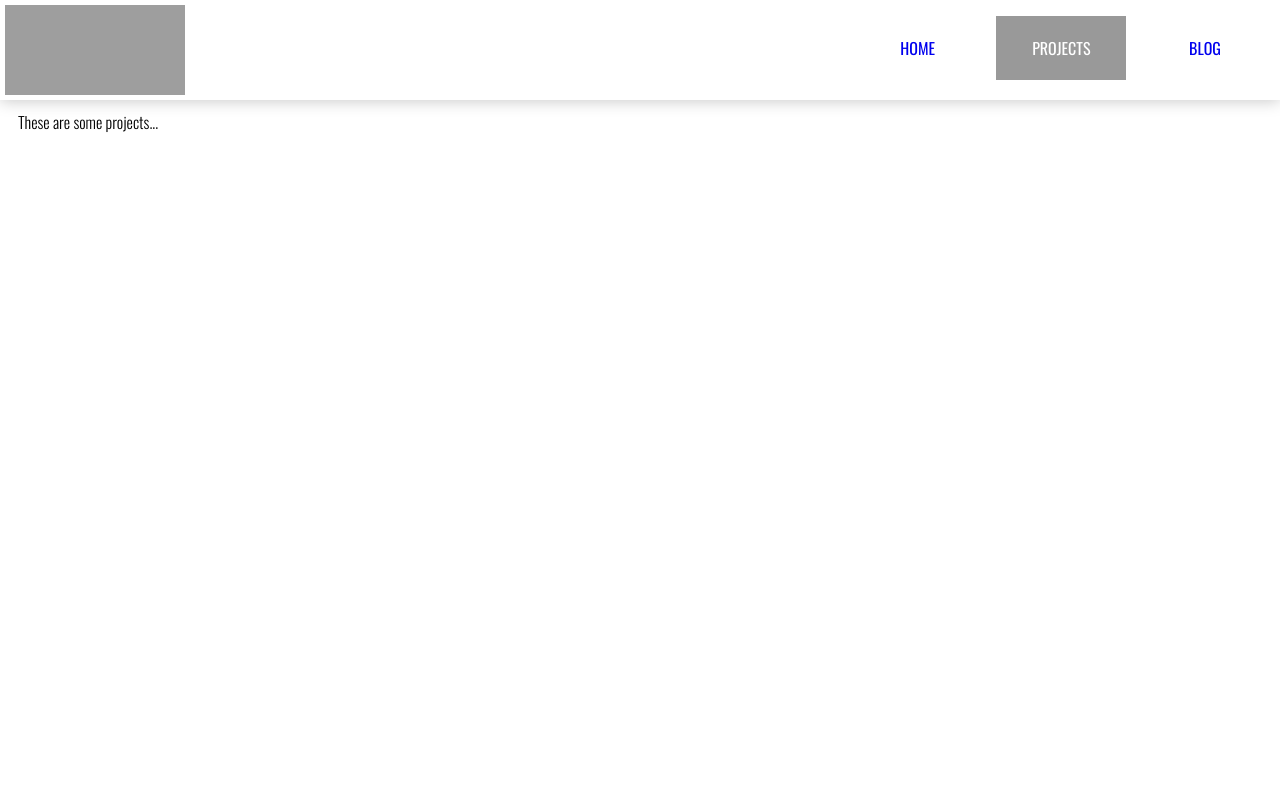
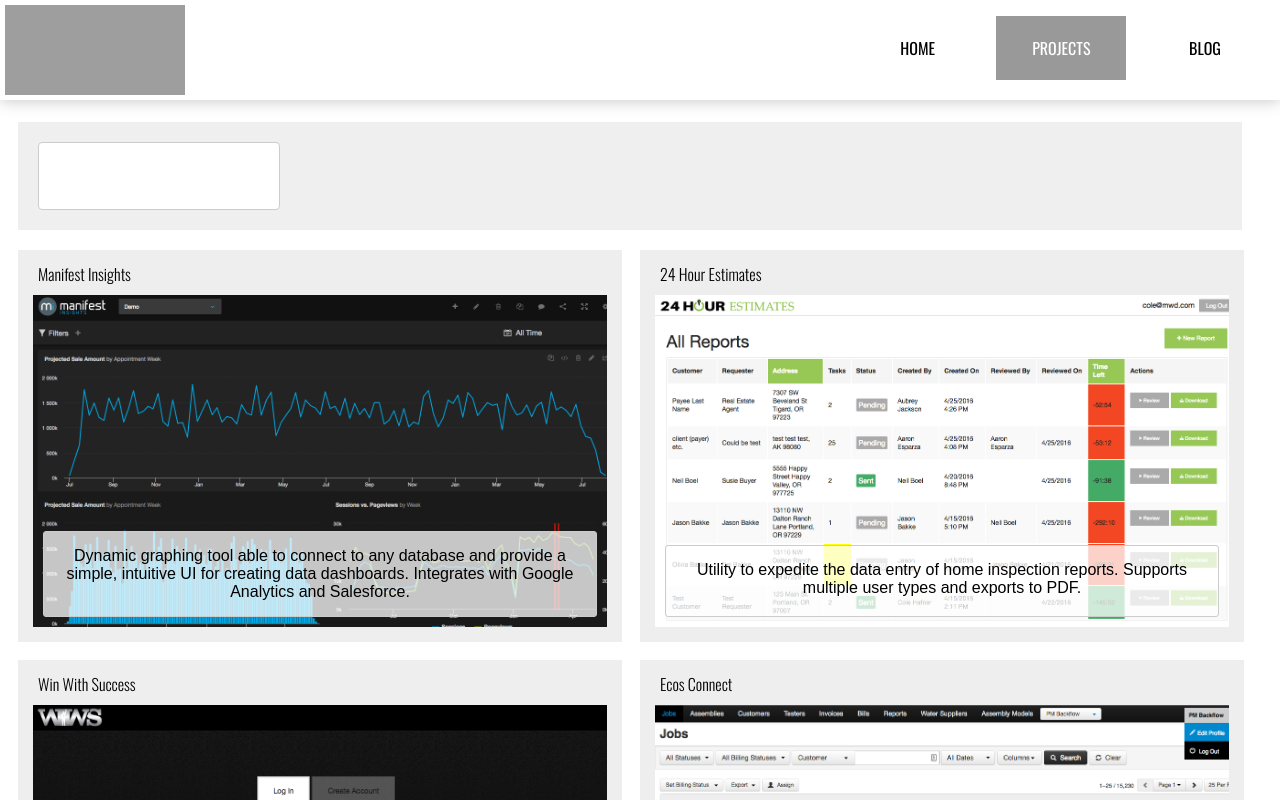
Before and after one commit to coleHafner/v2.colehafner.com, a plain HTML site: page index.html in a window 1280 px wide. Both pictures are taken after a click on the link "PROJECTS". Shown: the top 800 px of the page. Drawn offline with nearby package versions, Linux system fonts and the light colour scheme; some packages are replaced by stand-ins of ours; grey boxes are pictures that could not be loaded.

Commit message:
added projects page.

```diff
--- /dev/null
+++ b/css/style.css
@@ -0,0 +1,175 @@
+body {
+	margin-top: 100px;
+	padding: 10px;
+	font-family: arial;
+}
+
+.app-nav {
+	position: fixed;
+	height: 100px;
+	left: 0;
+	right: 0;
+	top: 0;
+	background-color: #fff;
+	box-shadow: 0 1px 15px rgba(0,0,0, .22);
+	font-family: 'Oswald', sans-serif;
+	font-weight: 400;
+	z-index: 1000;
+}
+
+h4 {
+	font-family: 'Oswald', sans-serif;
+	font-weight: 300;
+}
+
+.app-nav .logo {
+	background: url(http://v1.colehafner.com/images/logo.png) center center no-repeat;
+	background-color: #ff0000;
+	width: 180px;
+	height: 90px;
+	margin-top: 5px;
+	margin-left: 5px;
+
+	float: left;
+}
+
+.app-nav ul {
+	float: right;
+}
+
+.app-nav ul li {
+	display: inline-block;
+}
+
+.app-nav ul li a {
+	padding: 20px;
+	display: block;
+	text-decoration: none;
+	padding-left: 25px;
+	padding-right: 25px;
+	min-width: 80px;
+	text-align: center;
+	margin-right: 10px;
+}
+
+.app-nav ul li a:hover, .app-nav ul li a.active {
+	background-color: #999;
+	color: #fff;
+	transition-property: 'background-color';
+	transition-duration: 1s;
+	cursor: pointer;
+}
+
+.clearfix:after {
+	visibility: hidden;
+	display: block;
+	font-size: 0;
+	content: " ";
+	clear: both;
+	height: 0;
+}
+
+.clearfix {
+   display: inline-block;
+}
+
+* html .clearfix {
+   height: 1%;
+}
+
+.clearfix {
+   display: block;
+}
+
+.projects .filters {
+	margin-bottom: 20px;
+	margin-right: 20px;
+	margin-top: 12px;
+	font-size: 15px;
+	background-color: #efefef;
+}
+
+.projects .filters .inner {
+	padding: 20px;
+}
+
+.projects .filters .inner input[type=text] {
+	padding: 20px;
+	border-radius: 4px;
+	width: 200px;
+	border: 1px solid #ccc;
+	font-size: 22px;
+}
+
+.projects ul {
+	margin: 0;
+	padding: 0;
+	list-style: none;
+}
+
+.projects ul li {
+	display: block;
+	width: 50%;
+	margin-bottom: 10px;
+	float: left;
+	height: 400px;
+}
+
+.projects ul li h4 {
+	padding: 0;
+	margin: 0;
+	margin-bottom: 10px;
+}
+
+/*.projects ul li.odd {
+	float: right;
+}
+
+.projects ul li.even {
+	float: left;
+}*/
+
+.projects ul li .panel {
+	position: relative;
+	padding: 20px;
+	padding-top: 12px;
+	background-color: #eee;
+	height: 90%;
+	margin-right: 18px;
+}
+
+.projects ul li .inner {
+	position: absolute;
+	top: 45px;
+	right: 15px;
+	bottom: 15px;
+	left: 15px;
+	background-color: #fff;
+	padding: 10px;
+	display: block;
+}
+
+.projects ul li .inner .desc {
+    background-color: rgba(255, 255, 255, .75);
+    padding: 15px;
+    border-radius: 3px;
+    color: #000;
+	position: absolute;
+	bottom: 10px;
+	left: 10px;
+	right: 10px;
+	min-height: 40px;
+	text-align: center;
+	border: 1px solid #ccc;
+}
+
+.projects ul li a img {
+	width: 80%;
+}
+
+@media (max-width: 1100px) {
+	.projects ul li {
+		display: block;
+		width: 100%;
+	}
+}
--- a/index.html
+++ b/index.html
@@ -6,189 +6,81 @@
 		<meta charset="UTF-8">
 		<meta name="viewport" content="width=device-width, initial-scale=1.0">
 
+		<script src="https://cdnjs.cloudflare.com/ajax/libs/jquery/2.2.3/jquery.js"></script>
 		<script src="https://ajax.googleapis.com/ajax/libs/angularjs/1.4.5/angular.min.js"></script>
 		<script src="https://cdnjs.cloudflare.com/ajax/libs/angular-ui-router/0.2.18/angular-ui-router.js"></script>
 
 		<link href='https://fonts.googleapis.com/css?family=Oswald:400,300' rel='stylesheet' type='text/css'>
+		<link href='css/style.css' rel='stylesheet' type='text/css'>
 
 		<script type="text/javascript">
-			angular.module('cjh', ['ui.router'])
-
-			.directive('appNav', [function() {
-				return {
-					restrict: 'E',
-					replace: true,
-					templateUrl: 'app-nav.html',
-					controller: ['$scope', '$window', function($scope, $window) {
-
-						$scope.selected = 'home';
-
-						$scope.$root.$on('$stateChangeSuccess', function($event, toState, toParams, fromState, fromParams) {
-							var newTitle = 'colehafner.com - ' + toState.name;
-							//console.log('oldTitle', $window.document.title, 'newTitle', newTitle);
-							$window.document.title = newTitle;
-							$scope.selected = toState.name;
-						});
-					}]
-				};
-			}])
-
-			.config([
-				'$stateProvider',
-				'$urlRouterProvider',
-			function (
-				$stateProvider,
-				$urlRouterProvider
-			) {
-				$stateProvider
-					.state('home', {
-						url: '/',
-						controller: 'HomeCtrl as ctrl',
-						templateUrl: 'home.html'
-					})
-
-					.state('projects', {
-						url: '/projects',
-						controller: 'ProjectsCtrl as ctrl',
-						templateUrl: 'projects.html'
-					})
-
-					.state('blog', {
-						url: '/blog',
-						controller: 'BlogCtrl as ctrl',
-						templateUrl: 'blog.html'
-					});
-
-				$urlRouterProvider.otherwise('/');
-			}])
-
-			.controller('HomeCtrl', [
-				'$scope',
-			function(
-				$scope
-			) {
-
-			}])
-
-			.controller('ProjectsCtrl', [
-				'$scope',
-			function(
-				$scope
-			) {
-
-			}])
-
-			.controller('BlogCtrl', [
-				'$scope',
-			function(
-				$scope
-			) {
-
-			}]);
+			angular.module('cjh', ['ui.router']);
 		</script>
 
-		<style type="text/css">
-			body {
-				margin-top: 100px;
-				padding: 10px;
-				font-family: 'Oswald', sans-serif;
-				font-weight: 300;
-			}
-
-			.app-nav {
-				position: fixed;
-				height: 100px;
-				left: 0;
-				right: 0;
-				top: 0;
-				background-color: #fff;
-				box-shadow: 0 1px 15px rgba(0,0,0, .22);
-				font-weight: 400;
-			}
-
-			.app-nav .logo {
-				background: url(http://v1.colehafner.com/images/logo.png) center center no-repeat;
-				background-color: #ff0000;
-				width: 180px;
-				height: 90px;
-				margin-top: 5px;
-				margin-left: 5px;
-
-				float: left;
-			}
-
-			.app-nav ul {
-				float: right;
-			}
-
-			.app-nav ul li {
-				display: inline-block;
-			}
-
-			.app-nav ul li a {
-				padding: 20px;
-				display: block;
-				text-decoration: none;
-				padding-left: 25px;
-				padding-right: 25px;
-				min-width: 80px;
-				text-align: center;
-				margin-right: 10px;
-			}
-
-			.app-nav ul li a:hover, .app-nav ul li a.active {
-				background-color: #999;
-				color: #fff;
-			}
-
-			.clearfix:after {
-				visibility: hidden;
-				display: block;
-				font-size: 0;
-				content: " ";
-				clear: both;
-				height: 0;
-			}
-
-		   .clearfix {
-			   display: inline-block;
-		   }
-
-		   * html .clearfix {
-			   height: 1%;
-		   }
-
-		   .clearfix {
-			   display: block;
-		   }
-		</style>
+		<script src="js/routes.js"></script>
+		<script src="js/controllers.js"></script>
+		<script src="js/directives.js"></script>
 
 	</head>
 	<body ng-app="cjh">
 		<app-nav></app-nav>
-
 		<div ui-view></div>
 
 		<script type="text/ng-template" id="home.html">
-			<p>This is the content of the template</p>
-			{{ farts }}
+			home...
 		</script>
 
 		<script type="text/ng-template" id="projects.html">
-			These are some projects...
+			<div class="projects">
+
+				<div class="filters">
+					<div class="inner">
+						<input type="text" ng-model="search.text" />
+					</div>
+				</div>
+
+				<ul>
+					<li ng-repeat="p in ctrl.projects" ng-class="{odd: $odd, even: $even}">
+						<div class="panel">
+							<h4>{{ p.name }}</h4>
+							<a class="inner"
+								href="{{ p.url }}"
+								target="_blank"
+								style="background-image: url({{p.img}}); background-size: cover;">
+								<div class="desc">{{ p.desc }}</div>
+							</a>
+						</div>
+					</li>
+				</ul>
+			</div>
 		</script>
 
 		<script type="text/ng-template" id="blog.html">
-			BLOGGGGGG...
+			blog...
 		</script>
 
-		<script type="text/ng-template" id="app-nav.html">
+		<script type="text/ng-template" id="nav.html">
 			<div class="app-nav clearfix">
 				<div class="logo"></div>
 				<ul>
-					<li><a ui-sref="home" ng-class="{active: selected === 'home'}">HOME</a></li>
-					<li><a ui-sref="projects" ng-class="{active: selected === 'projects'}">PROJECTS</a></li>
-					<li><a ui-sref="blog" ng-class="{active: selected === 'blog'}">BLOG</a></li>
+					<li>
+						<a ng-class="{active: selected === 'home'}"
+							ng-click="activate($event, 'home')">
+							HOME
+						</a>
+					</li>
+					<li>
+						<a ng-class="{active: selected === 'projects'}"
+							ng-click="activate($event, 'projects')">
+							PROJECTS
+						</a>
+					</li>
+					<li>
+						<a ng-class="{active: selected === 'blog'}"
+							ng-click="activate($event, 'blog')">
+							BLOG
+						</a>
+					</li>
 				</ul>
 			</div>
 		</script>
--- /dev/null
+++ b/js/controllers.js
@@ -0,0 +1,81 @@
+angular.module('cjh')
+
+.controller('HomeCtrl', ['$scope', function($scope) {
+
+}])
+
+.controller('ProjectsCtrl', ['$scope', function($scope) {
+	var ctrl = this;
+	ctrl.projects = [{
+			name: 'Manifest Insights',
+			img: 'images/manifestinsights.com.png',
+			url: 'https://demo.manifestinsights.com/single/#6K8IQZ3Pd3',
+			tags: ['angular', 'php', 'mysql', 'highcharts', 'html5', 'css', 'grunt', 'bower', 'composer'],
+			desc: 'Dynamic graphing tool able to connect to any database and provide a simple, intuitive UI for creating data dashboards. Integrates with Google Analytics and Salesforce.',
+			coolPoints: 1000,
+			role: 'Early Team Member/Current Project Lead'
+
+		}, {
+			name: '24 Hour Estimates',
+			img: 'images/24hourestimates.com.png',
+			url: 'https://app.24hourestimates.com',
+			tags: ['angular', 'php', 'mysql', 'highcharts', 'html5', 'css', 'grunt', 'bower', 'composer', 'vagrant', 'TCPDF', 'sass'],
+			desc: 'Utility to expedite the data entry of home inspection reports. Supports multiple user types and exports to PDF.',
+			coolPoints: 300,
+			role: 'Sole Contributor'
+		}, {
+			name: 'Win With Success',
+			img: 'images/winwithsuccess.com.png',
+			url: 'http://app.winwithsuccess.staging.manifestwebdesign.com',
+			tags: ['angular', 'php', 'mysql', 'highcharts', 'html5', 'css', 'grunt', 'bower', 'composer', 'vagrant', 'sass'],
+			desc: 'Survey tool that helps companys determine their employee\'s perception of their brand.',
+			coolPoints: 200,
+			role: 'Project Lead'
+		}, {
+			name: 'Ecos Connect',
+			img: 'images/ecosconnect.com.png',
+			url: 'https://secure.ecosconnect.com',
+			tags: ['angular', 'php', 'mysql', 'highcharts', 'html5', 'css', 'grunt', 'bower', 'composer', 'vagrant'],
+			desc: 'Designed for the backflow testing industry, this app streamlines the workflow between backflow testing companies and water suppliers.',
+			coolPoints: 800,
+			role: 'Project Lead'
+		}, {
+			name: 'Engoso Analytics',
+			img: 'images/ensogoanalytics.com.png',
+			url: 'http://widgets.ensogoanalytics.com/demo',
+			tags: ['jquery', 'html', 'css', 'CORS'],
+			desc: 'Tool that analyzes and rates mutual funds based on their involvement/investment in fossil fuels. Deployable on any site with just a simple script tag. Fully customizable for each customer.',
+			coolPoints: 700,
+			role: 'Sole Contributor/Lead Developer'
+		}, {
+			name: 'Medipro Direct',
+			img: 'images/mediprodirect.com.png',
+			url: 'https://secure.mediprodirect.com',
+			tags: ['jquery','php', 'html', 'css'],
+			desc: 'Made for the life insurance industry, this app manages life insurance policies from start to finish.',
+			coolPoints: 600,
+			role: 'Team member turned Project Lead'
+		}, {
+			name: 'Quality First',
+			img: 'images/qualityplacespolicies.com.png',
+			url: 'https://secure.qualityplacespolicies.com',
+			tags: ['jquery','php', 'html', 'css', 'angular', 'CORS', 'grunt'],
+			desc: 'Sister site for MediPro that collects and analyzes data gathered via custom quality metrics email campaign.',
+			coolPoints: 650,
+			role: 'Project Lead'
+		}, {
+			name: 'Grubbable App',
+			img: 'images/grubbable.com.png',
+			url: 'https://play.google.com/store/apps/details?id=com.grubbable.GrubbableApp&hl=en',
+			tags: ['angular','grunt', 'android', 'iOS', 'ionic', 'CORS', 'mobile', 'cross-platform', 'html5', 'css', 'sass'],
+			desc: 'Restaraunt rating app for iOS and Android. Built with using Ionic mobile development framework.',
+			coolPoints: 770,
+			role: 'Team Member'
+		}
+
+	];
+}])
+
+.controller('BlogCtrl', ['$scope',  function($scope) {
+
+}]);
--- /dev/null
+++ b/js/directives.js
@@ -0,0 +1,25 @@
+angular.module('cjh')
+
+.directive('appNav', [function () {
+	return {
+		restrict: 'E',
+		replace: true,
+		templateUrl: 'nav.html',
+		controller: ['$scope', '$window', '$state', function ($scope, $window, $state) {
+
+			$scope.activate = function($event, item) {
+				$scope.selected = item;
+				$state.go(item);
+				//$('a.active')[0].style.transform = 'translateX(' + ($event.clientX - 25) + 'px)';
+			};
+
+			$scope.selected = 'home';
+
+			$scope.$root.$on('$stateChangeSuccess', function ($event, toState, toParams, fromState, fromParams) {
+				var newTitle = 'colehafner.com - ' + toState.name;
+				$window.document.title = newTitle;
+				$scope.selected = toState.name;
+			});
+		}]
+	};
+}]);
--- /dev/null
+++ b/js/routes.js
@@ -0,0 +1,30 @@
+angular.module('cjh')
+
+.config([
+	'$stateProvider',
+	'$urlRouterProvider',
+function (
+	$stateProvider,
+	$urlRouterProvider
+) {
+	$stateProvider
+		.state('home', {
+			url: '/',
+			controller: 'HomeCtrl as ctrl',
+			templateUrl: 'home.html'
+		})
+
+		.state('projects', {
+			url: '/projects',
+			controller: 'ProjectsCtrl as ctrl',
+			templateUrl: 'projects.html'
+		})
+
+		.state('blog', {
+			url: '/blog',
+			controller: 'BlogCtrl as ctrl',
+			templateUrl: 'blog.html'
+		});
+
+	$urlRouterProvider.otherwise('/');
+}]);
```
Also changed, not shown: images/24hourestimates.com.png (added), images/ecosconnect.com.png (added), images/ensogoanalytics.com.png (added), images/grubbable.com-ios.png (added), images/grubbable.com.png (added), images/manifestinsights.com.png (added), images/mediprodirect.com.png (added), images/qualityplacespolicies.com.png (added), images/winwithsuccess.com.png (added).
